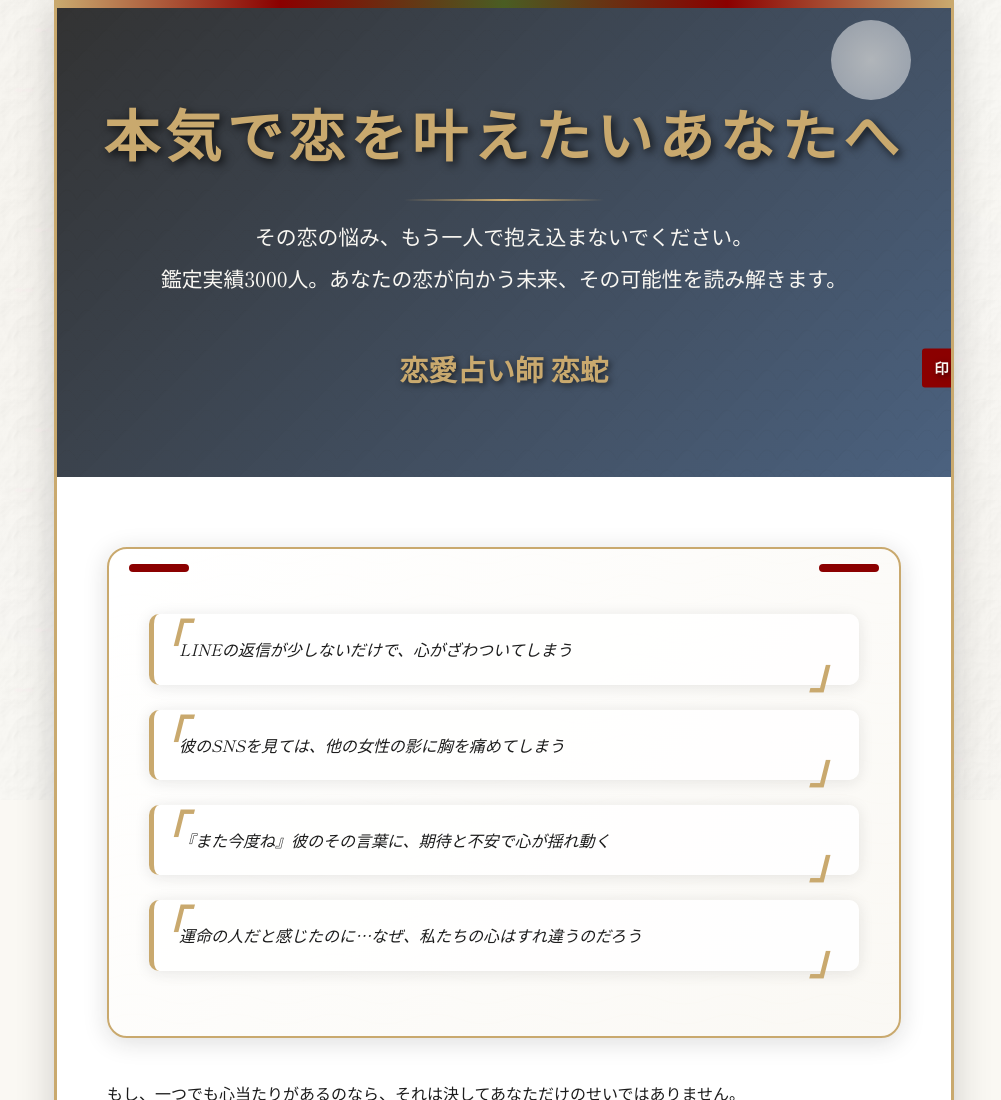
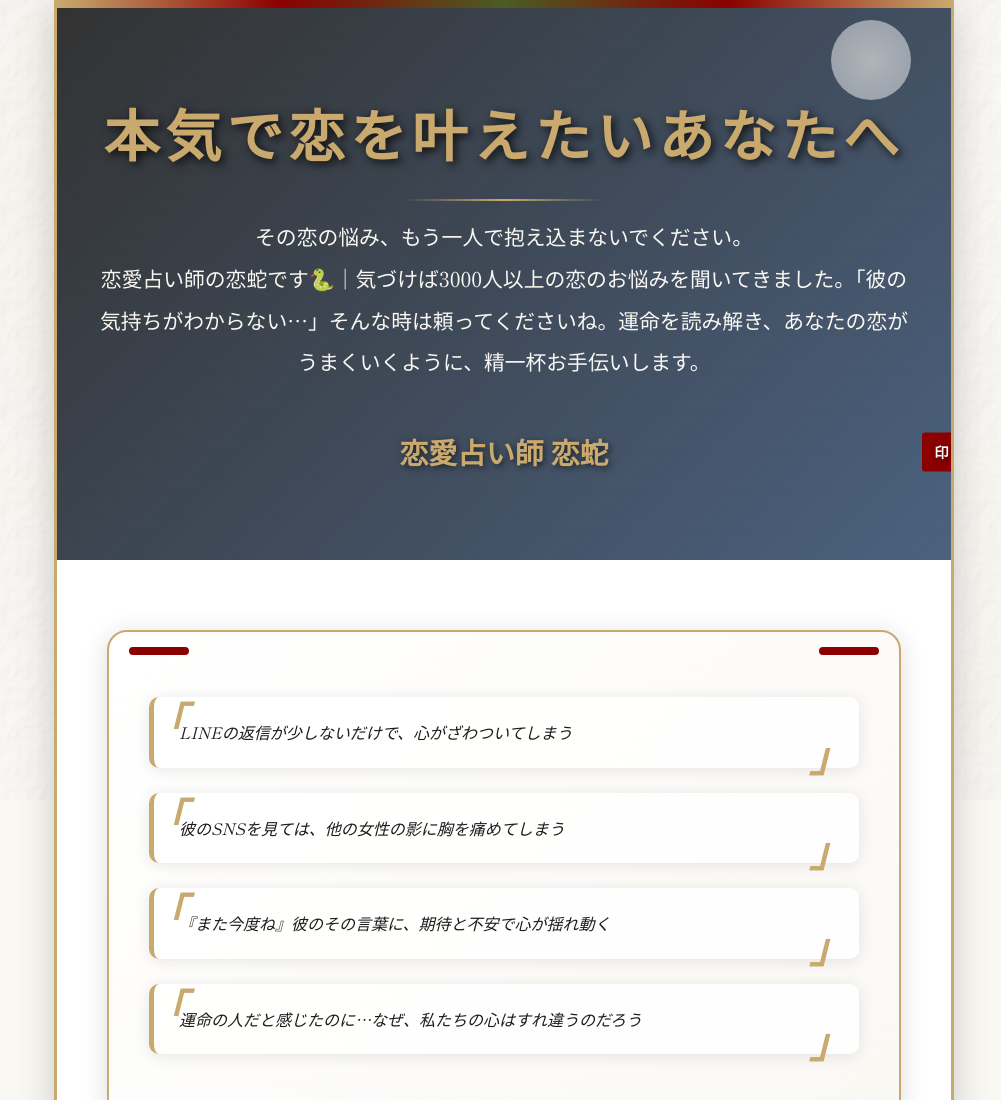
Before and after one commit to uranainoyakata/koihebikutikomi, a plain HTML site: page index.html in a window 1280 px wide. Shown: the top 1100 px of the page, without its empty margins (136-1137 px from the left). Drawn offline with Linux system fonts and the light colour scheme.

Commit message:
Update index.html

```diff
--- a/index.html
+++ b/index.html
@@ -866,7 +866,7 @@
     <div class="container">
         <header>
             <h1>本気で恋を叶えたいあなたへ</h1>
-            <p>その恋の悩み、もう一人で抱え込まないでください。<br>鑑定実績3000人。あなたの恋が向かう未来、その可能性を読み解きます。</p>
+            <p>その恋の悩み、もう一人で抱え込まないでください。<br>恋愛占い師の恋蛇です🐍｜気づけば3000人以上の恋のお悩みを聞いてきました。「彼の気持ちがわからない…」そんな時は頼ってくださいね。運命を読み解き、あなたの恋がうまくいくように、精一杯お手伝いします。</p>
             <p class="header-name">恋愛占い師 恋蛇</p>
         </header>
 
```
